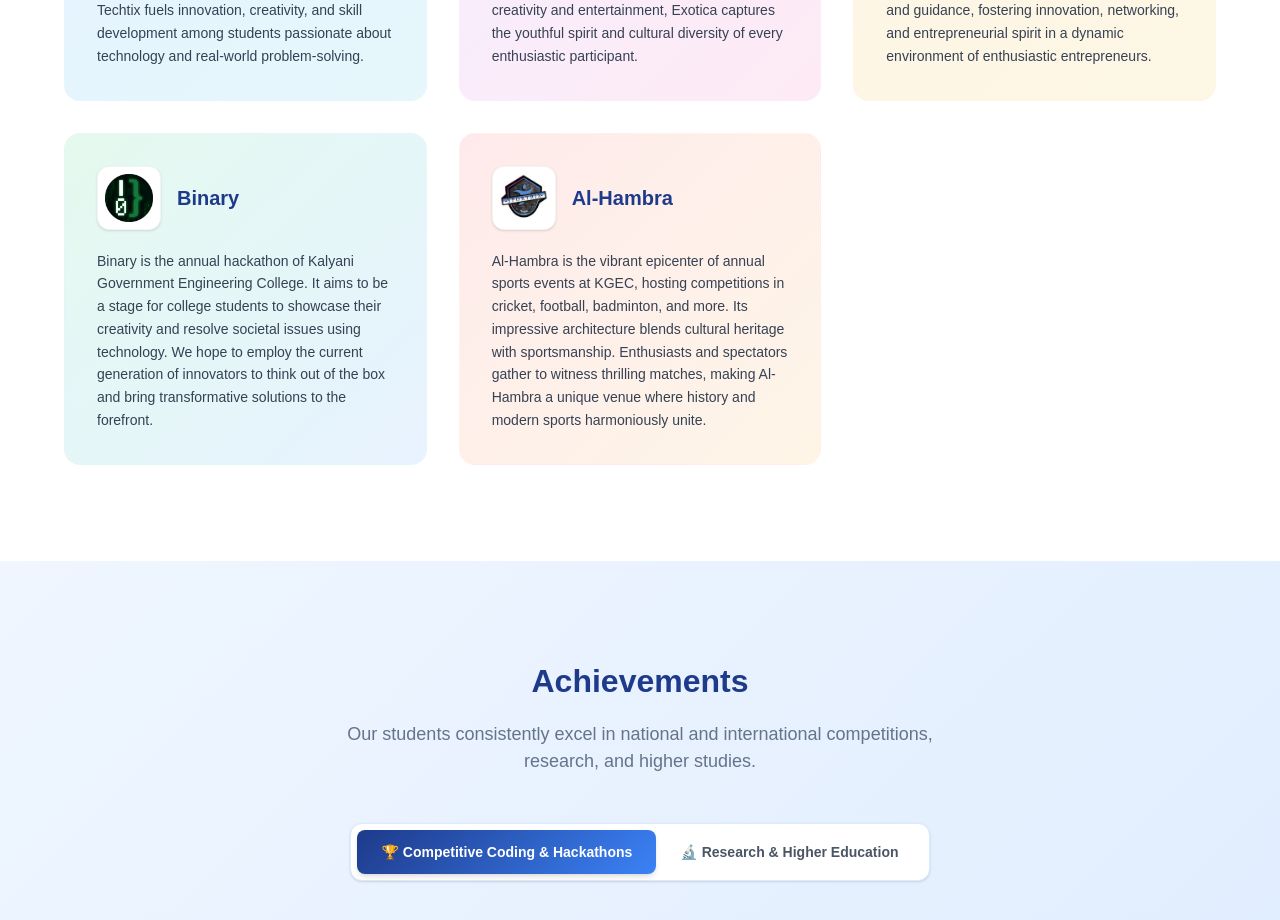
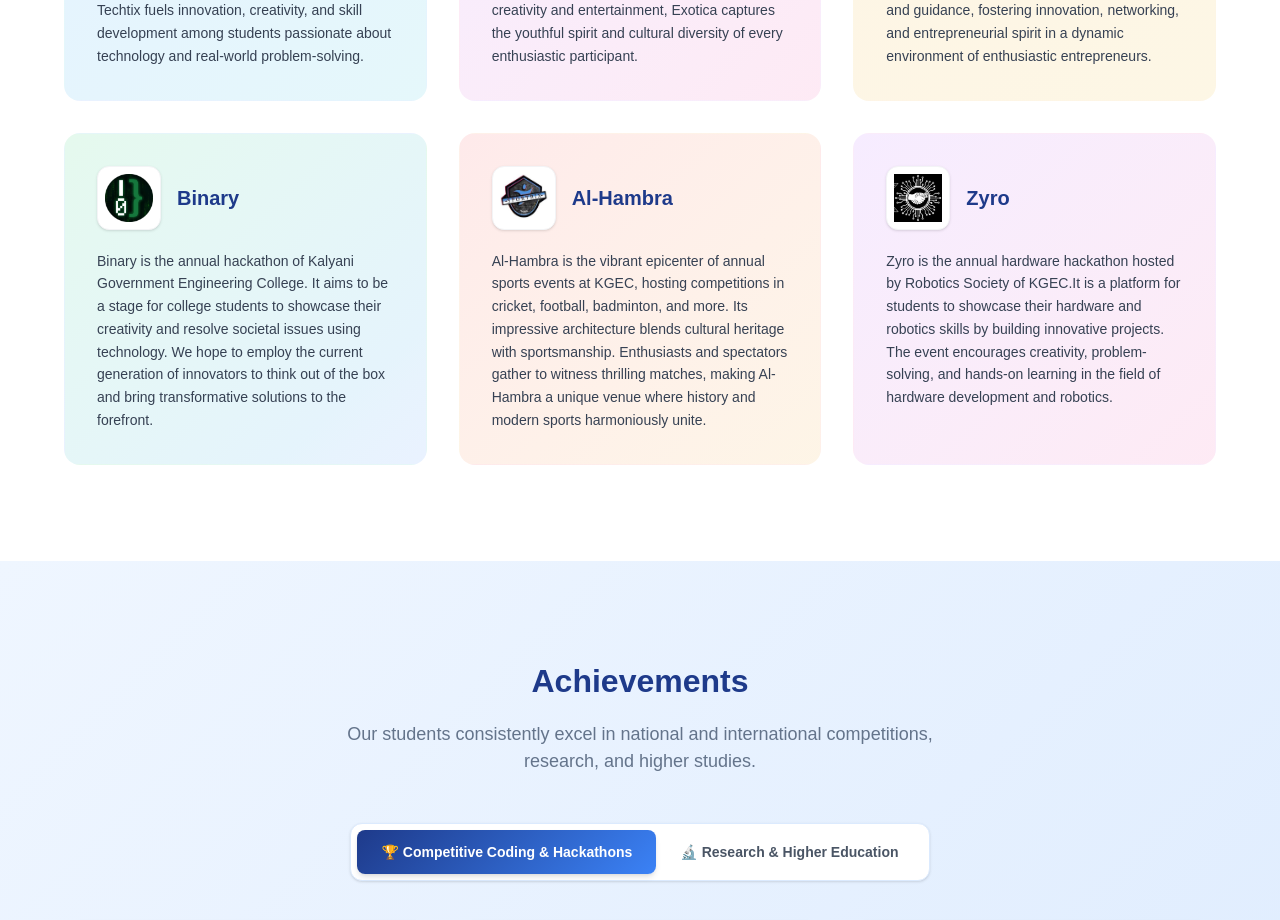
Before and after one commit to arkokundu500/tnpkgecwebsite, a Next.js app in the folder client/: page /about in a window 1280 px wide. Shown: the part 3620-4540 px from the top of the page. Built offline with nearby package versions, Linux system fonts and the light colour scheme.

Commit message:
zyro added

```diff
--- a/client/src/app/about/page.tsx
+++ b/client/src/app/about/page.tsx
@@ -140,6 +140,14 @@ export default function AboutPage() {
         "Al-Hambra is the vibrant epicenter of annual sports events at KGEC, hosting competitions in cricket, football, badminton, and more. Its impressive architecture blends cultural heritage with sportsmanship. Enthusiasts and spectators gather to witness thrilling matches, making Al-Hambra a unique venue where history and modern sports harmoniously unite.",
       gradient: "from-red-500/10 to-orange-500/10",
       border: "border-red-200",
+    },
+     {
+      name: "Zyro",
+      logo: "/events/zyro.png",
+      description:
+        "Zyro is the annual hardware hackathon hosted by Robotics Society of KGEC.It is a platform for students to showcase their hardware and robotics skills by building innovative projects. The event encourages creativity, problem-solving, and hands-on learning in the field of hardware development and robotics.",
+      gradient: "from-purple-500/10 to-pink-500/10",
+      border: "border-purple-200",
     },
   ];
 
```
Also changed, not shown: client/public/events/zyro.png (added).
